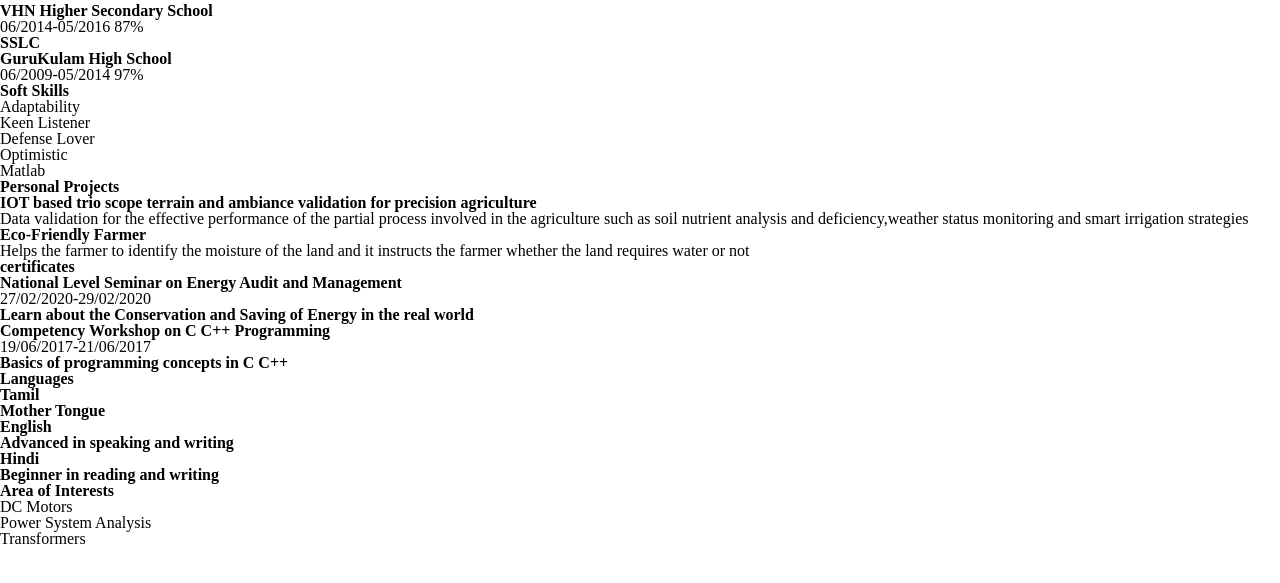
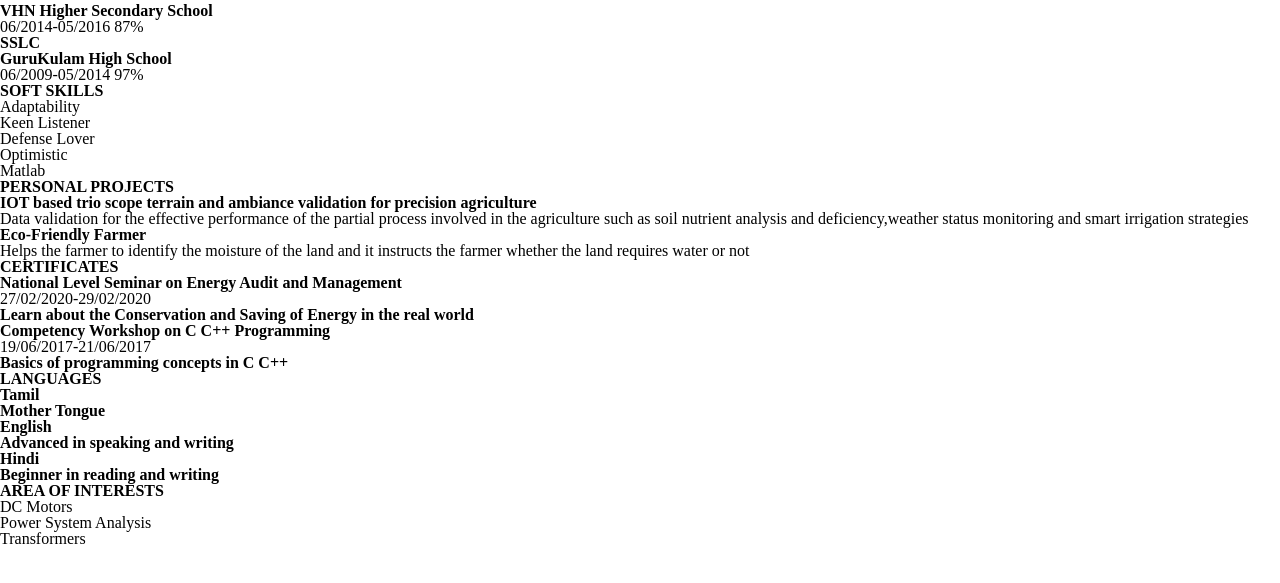
Before and after one commit to nithish11011999/personal-portfolio, a website: page index.html in a window 1280 px wide. Shown: the part 151-734 px from the top of the page. Drawn offline with Linux system fonts and the light colour scheme.

Commit message:
working in css.

```diff
--- a/index.html
+++ b/index.html
@@ -49,7 +49,7 @@
         </div>
         <div id="right">
             <div class="content-box">
-                <h2>Soft Skills</h2>
+                <h2>SOFT SKILLS</h2>
                 <div class="content-box-tags-1">
                     <div class="content-box-tag">Adaptability</div>
                     <div class="content-box-tag">Keen Listener</div>
@@ -59,7 +59,7 @@
                 </div>
             </div>
             <div class="content-box">
-                <h2>Personal Projects</h2>
+                <h2>PERSONAL PROJECTS</h2>
                 <div class="content-box-details">
                     <div class="content-box-detail">
                         <h4>IOT based trio scope terrain and ambiance validation for precision agriculture</h4>
@@ -76,7 +76,7 @@
                  </div>
             </div>
             <div class="content-box">
-                <h2>certificates</h2>
+                <h2>CERTIFICATES</h2>
                 <div class="content-box-details">
                     <div class="content-box-detail">
                        <h3>National Level Seminar on Energy Audit and Management</h3>
@@ -91,7 +91,7 @@
                 </div>
             </div>
             <div class="content-box">
-                <h2>Languages</h2>
+                <h2>LANGUAGES</h2>
                 <div class="content-box-details">
                     <div class="content-box-detail">
                         <h3>Tamil</h3>
@@ -108,7 +108,7 @@
                 </div>
             </div>
             <div class="content-box">
-                <h2>Area of Interests</h2>
+                <h2>AREA OF INTERESTS</h2>
                 <div class="content-box-tags-2">
                     <div class="content-box-tag">DC Motors</div>
                     <div class="content-box-tag">Power System Analysis</div>
```
